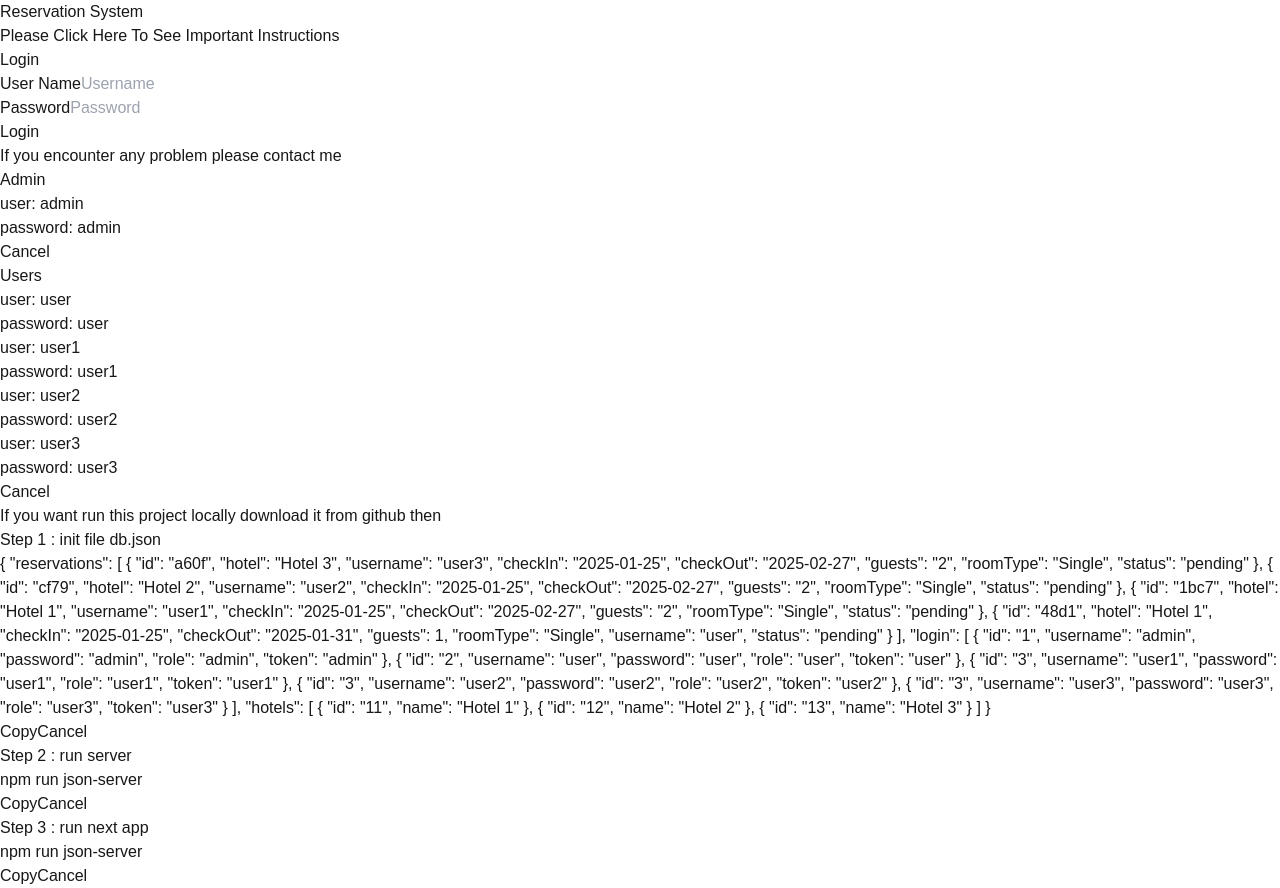
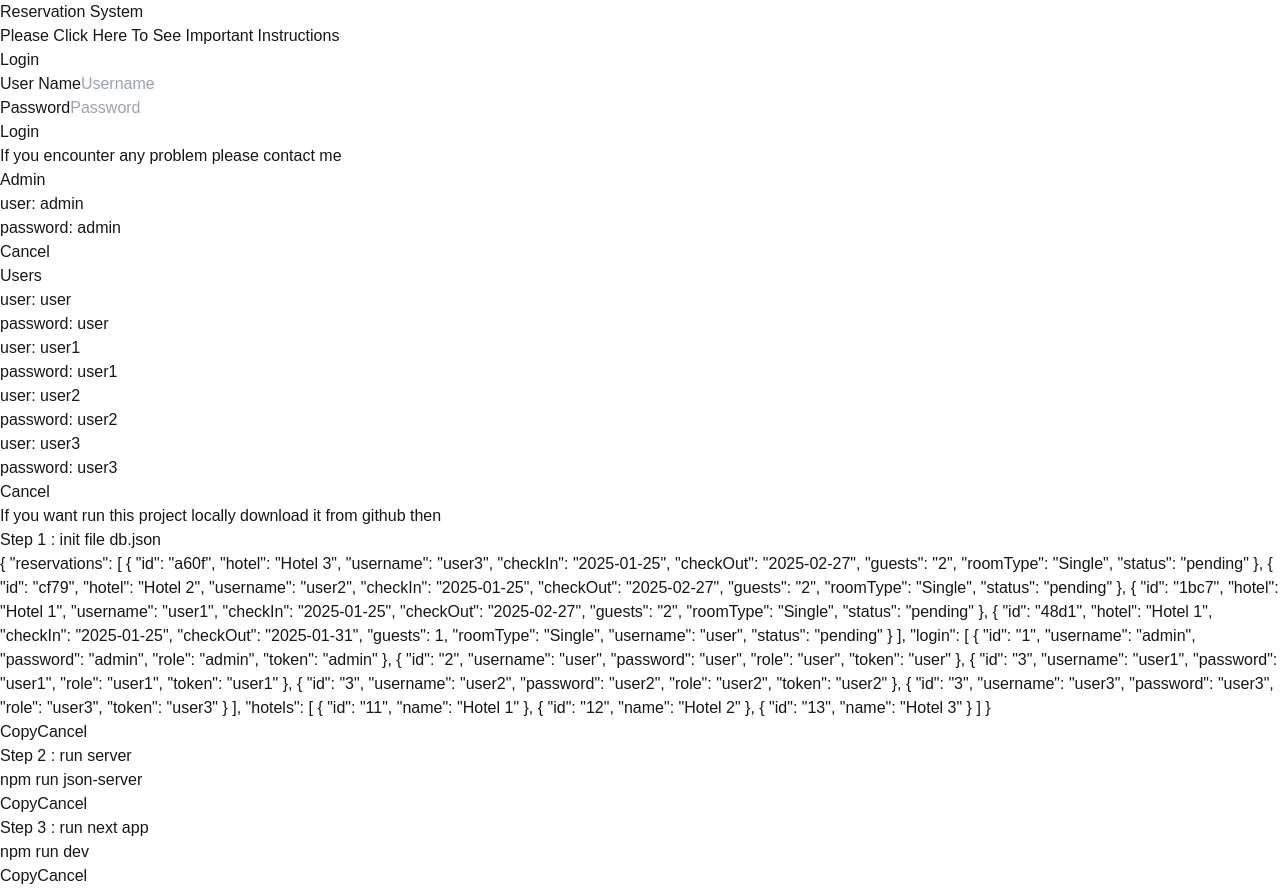
Before and after one commit to mustafasa3d/reservation, a Next.js app: page / in a window 1280 px wide. Both pictures are taken after a click on the button "Please Click Here To See Important Instructions". Built offline with nearby package versions, Linux system fonts and the light colour scheme.

Commit message:
fix command to run app

```diff
--- a/src/components/home/InstructionsPopup.tsx
+++ b/src/components/home/InstructionsPopup.tsx
@@ -225,7 +225,7 @@ const InstructionsPopup = ({
         <div className="border border-blue-700 p-5 rounded-xl mt-5">
           <h3 className="mb-5 text-green-500">Step 3 : run next app</h3>
           <div>
-            <div className="text-white">{commandToRunServer}</div>
+            <div className="text-white">{commandToRunNextApp}</div>
           </div>
           <div className="flex items-center gap-x-5">
             <button
```
